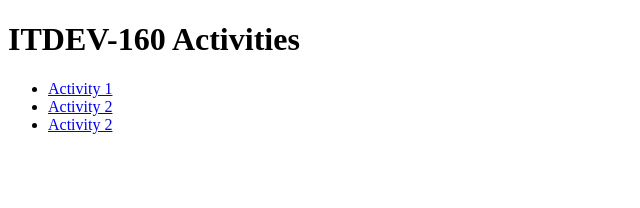
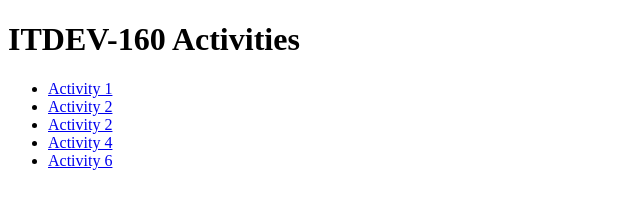
Before and after one commit to itdev160/nikolai_mikkelsen, a plain HTML site: page index.html in a window 1280 px wide. Shown: the whole page, without its empty margins (0-640 px from the left). Drawn offline with Linux system fonts and the light colour scheme.

Commit message:
Update index.html

```diff
--- a/index.html
+++ b/index.html
@@ -13,6 +13,8 @@
         <li><a href="activity-1/index.html">Activity 1</a></li>
         <li><a href="activity-2/index.html">Activity 2</a></li>
         <li><a href="activity-3/index.html">Activity 2</a></li>
+        <li><a href="activity-4/index.html">Activity 4</a></li>
+        <li><a href="activity-6/index.html">Activity 6</a></li>
 
     </ul>
 
```
